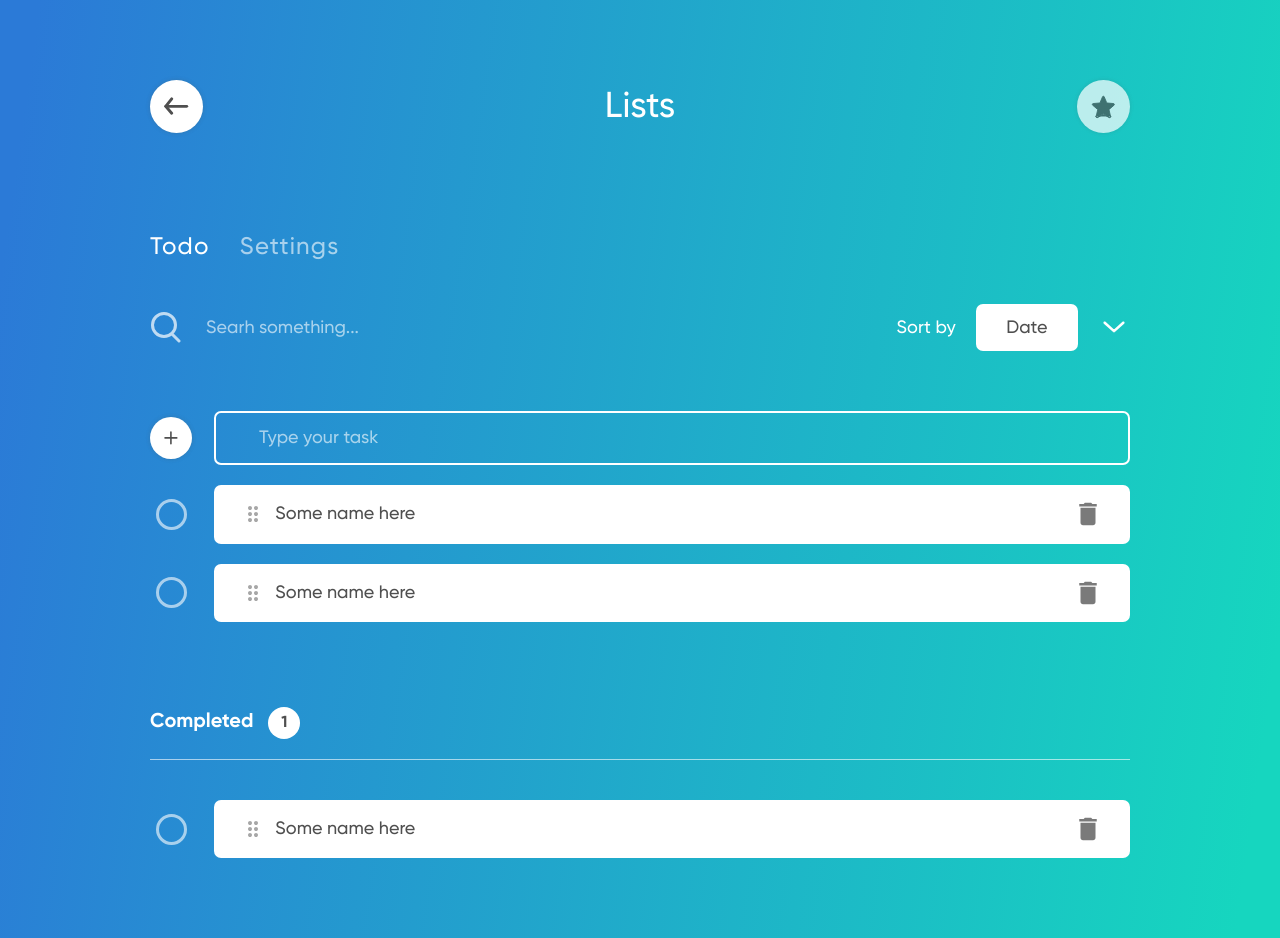
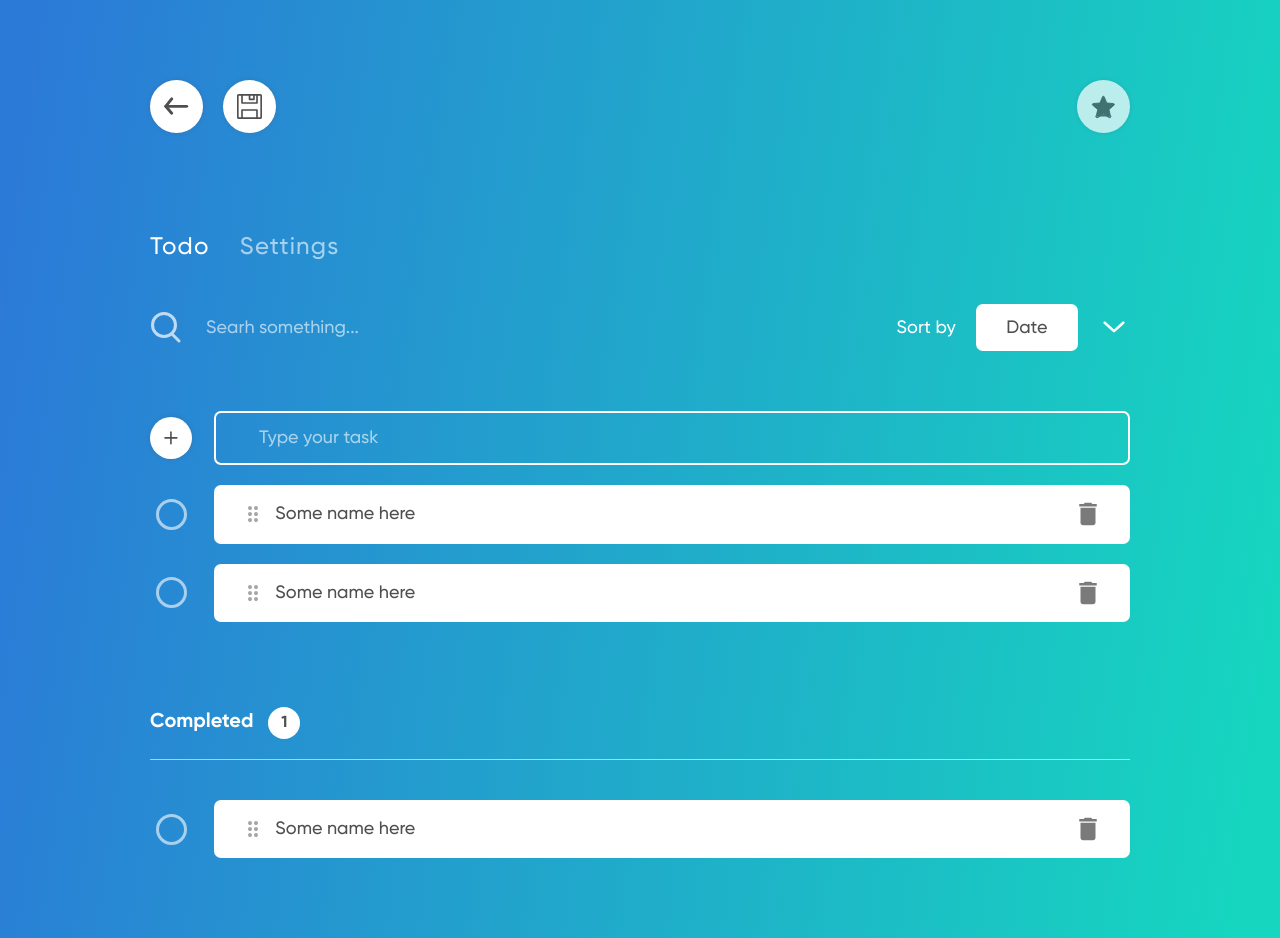
Before and after one commit to KirillUshakov/Todo-list, a Vue app: page /todo-list/0 in a window 1280 px wide. Built offline with nearby package versions, Linux system fonts and the light colour scheme.

Commit message:
Connect store values to listView

```diff
--- a/src/views/ListView.vue
+++ b/src/views/ListView.vue
@@ -2,6 +2,7 @@
   <div class="section dark-theme" style="background: linear-gradient(98.13deg, #2B7AD7 2.76%, #16D6BF 96.89%), #FFFFFF;">
     <div class="container">
       <div class="header">
+        <div class="group flex" style="gap: 20px;">
           <router-link to="/" class="btn round-btn" aria-label="Back to overview page">
             <svg width="26" height="26" viewBox="0 0 26 26" fill="none" xmlns="http://www.w3.org/2000/svg">
               <path d="M2 12.8399H23.6667" stroke="#434343" stroke-width="3" stroke-linecap="round"/>
@@ -9,8 +10,22 @@
               <path d="M8 20L2 13" stroke="#4F4F4F" stroke-width="3" stroke-linecap="round"/>
             </svg>
           </router-link>
+          <button
+            @click="save"
+            class="btn round-btn"
+            aria-label="Save current"
+          >
+            <svg xmlns="http://www.w3.org/2000/svg" xmlns:xlink="http://www.w3.org/1999/xlink" version="1.1" id="Layer_1" x="0px" y="0px" viewBox="0 0 460.002 460.002" style="enable-background:new 0 0 460.002 460.002;" xml:space="preserve">
+              <g>
+                <g>
+                  <path d="M427.137,0C408.93,0,51.379,0,32.865,0C14.743,0,0,14.743,0,32.865v394.272c0,18.122,14.743,32.865,32.865,32.865    c0,0,374.895,0,394.272,0c18.122,0,32.865-14.743,32.865-32.865V32.865C460.001,14.743,445.258,0,427.137,0z M245.812,30h50.995    v54.466h-50.995V30z M107.198,30h108.615v69.466c0,8.284,6.716,15,15,15h80.995c8.284,0,15-6.716,15-15V30h26.377v119.636H107.198    V30z M107.007,430.001V308.673h245.986v121.328H107.007z M430.002,427.137L430.002,427.137c-0.001,1.58-1.286,2.865-2.866,2.865    h-44.143V293.673c0-8.284-6.716-15-15-15H92.007c-8.284,0-15,6.716-15,15v136.328H32.865c-1.58,0-2.865-1.285-2.865-2.865V32.865    C30,31.285,31.285,30,32.865,30h44.333v134.636c0,8.284,6.716,15,15,15h275.986c8.284,0,15-6.716,15-15V30h43.953    c1.58,0,2.865,1.285,2.865,2.865V427.137z"/>
+                </g>
+              </g>
+            </svg>
+          </button>
+        </div>
 
-        <h1 class="title">Lists</h1>
+        <h1 class="title">{{ list.name }}</h1>
 
         <button
           @click="changeImportant"
@@ -42,7 +57,7 @@
             :class="{ 'active' : tab.tabName === curTab }"
             class="tab"
           >
-            <component :is="tab.component"/>
+            <component :is="tab.component" :instanceList="list"/>
           </div>
         </div>
       </div>
@@ -64,9 +79,26 @@ export default {
 
 <script setup>
 import { reactive, ref } from "@vue/reactivity";
+import { useStore } from 'vuex'
+import { useRoute } from 'vue-router';
+import { computed } from '@vue/runtime-core';
 
+// Modules
+const route = useRoute();
+const store = useStore();
+
+// Data
 let curTab = ref("todo");
 let isImportant = ref(false);
+const routeId = route.params.id;
+const defaultList = reactive({
+  id: 1,
+  name: '',
+  description: '',
+  important: false,
+  icon: ``,
+  todolist: []
+});
 const tabs = reactive([
   {
     id: 1,
@@ -82,6 +114,17 @@ const tabs = reactive([
   },
 ]);
 
+// Computed
+const list = computed(() => {
+  const todoListArr = store.getters.todoListArr;
+  const existList = todoListArr?.find(el => Number(el.id) === Number(routeId));
+
+  if (!todoListArr || !routeId || !existList) return defaultList;
+
+  return existList;
+});
+
+// Methods
 const changeTab = (tabName) => {
   curTab.value = tabName;
 }
```
Lines whose indentation alone changed are shown as unchanged.
